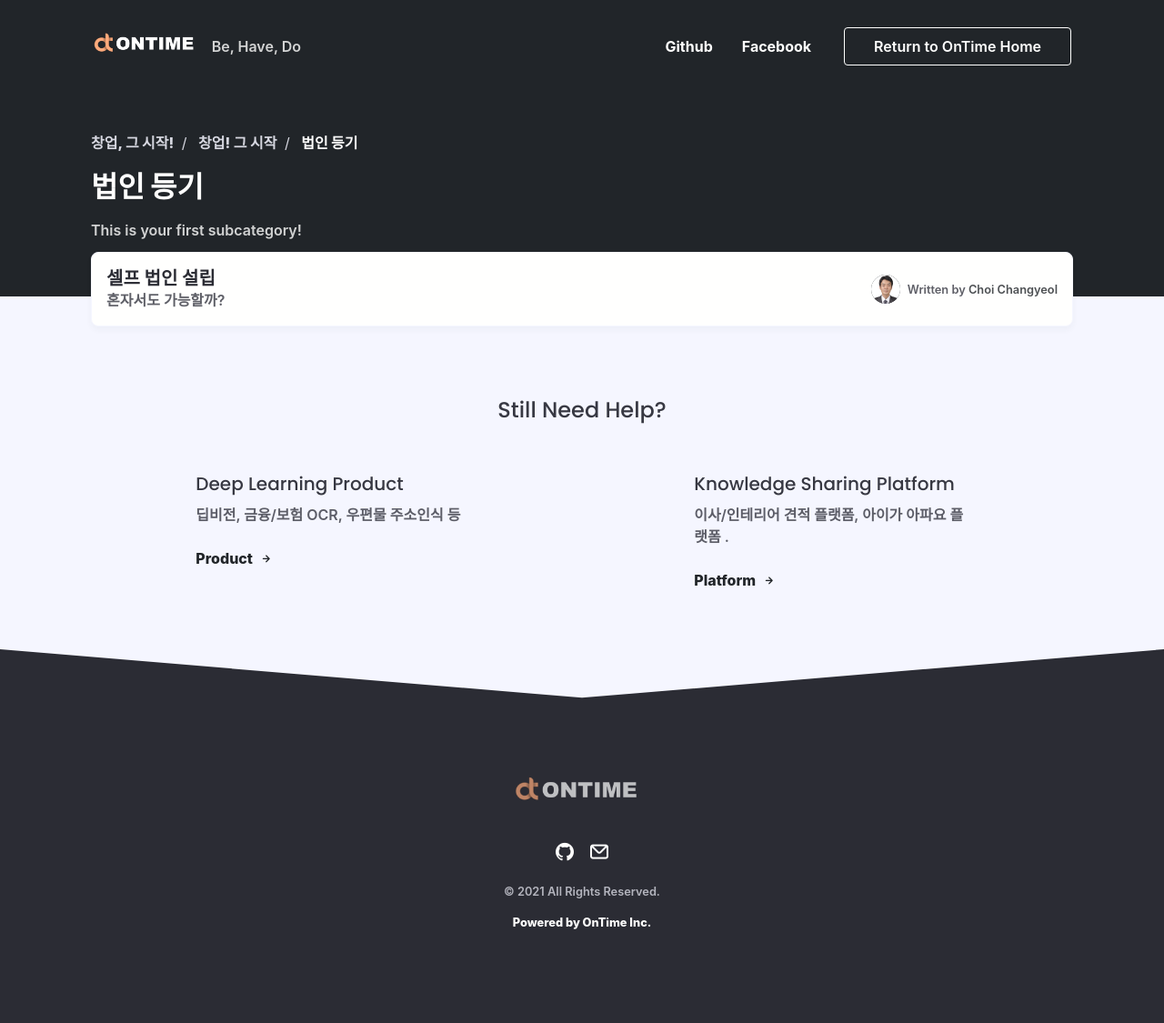
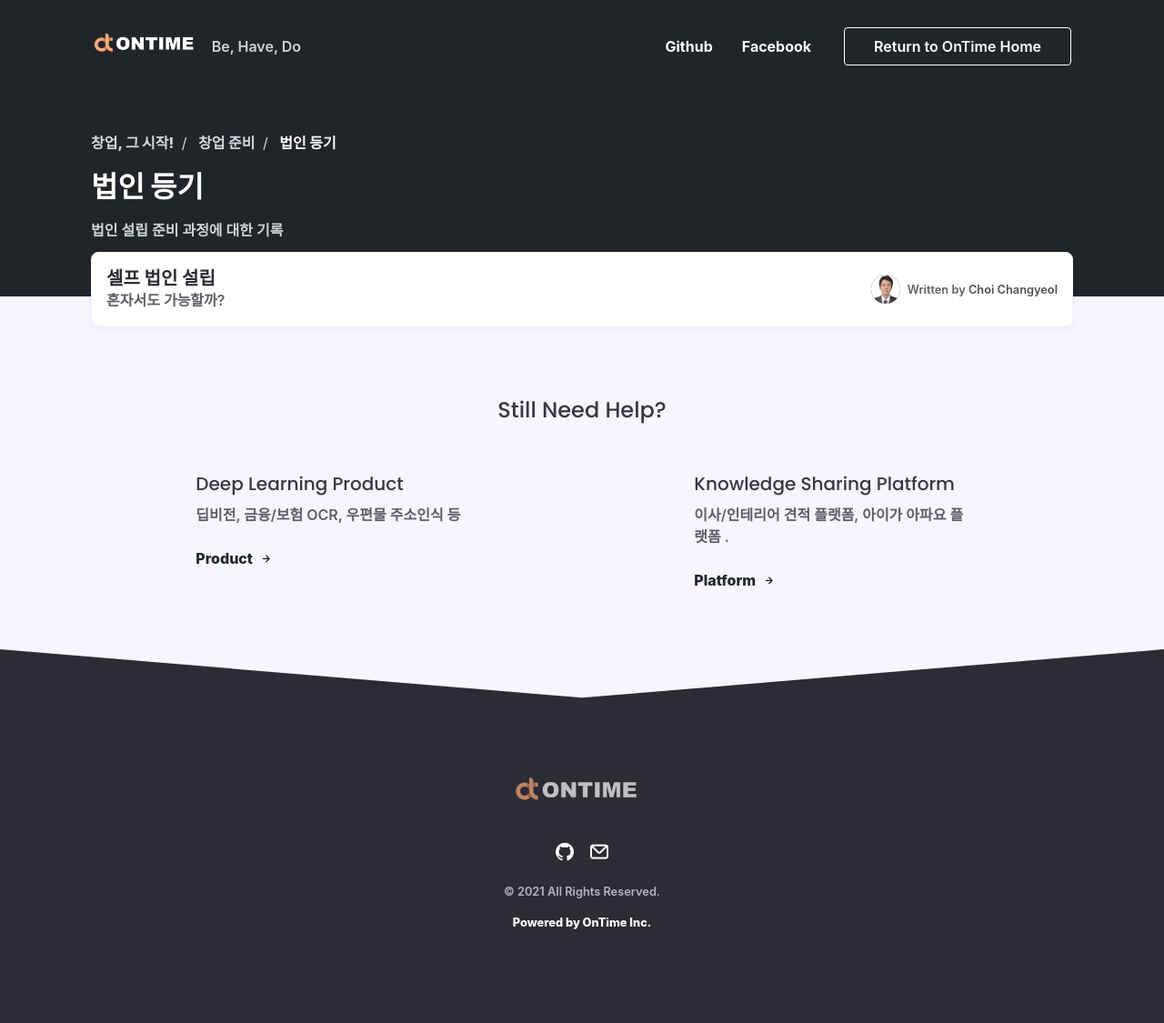
Before and after one commit to ontime-git/ontime-git.github.io, a Jekyll site: the page built from registration.html, in a window 1280 px wide. Shown: the whole page at 91% size. Built offline with Jekyll 4.4.1, drawn with Linux system fonts in a browser that asks for light colours; nearby versions of some CDN libraries; some web fonts are replaced; comment, search, counter and statistics services are not loaded.

Commit message:
Update subcategory_list.yml

```diff
--- a/_data/subcategory_list.yml
+++ b/_data/subcategory_list.yml
@@ -3,31 +3,31 @@
 registration:
   name: 법인 등기
   parent-category: setup
-  parent-category-name: 창업! 그 시작
-  description: This is your first subcategory!
+  parent-category-name: 창업 준비
+  description: 법인 설립 준비 과정에 대한 기록
 funding:
   name: 자본 유치
   parent-category: setup
-  parent-category-name: Using Subcategories
-  description: This is your second subcategory!
-marketing:
+  parent-category-name: 창업 준비
+  description: 자본 유치 과정에 대한 기록
+trend:
   name: 동향 분석
   parent-category: setup
-  parent-category-name: Using Subcategories
-  description: This is your third subcategory!
+  parent-category-name: 창업 준비
+  description: 시장 및 기술 동향에 대한 기록
 
 culture:
   name: 기업 문화
   parent-category: management
-  parent-category-name: 창업! 그 시작
+  parent-category-name: 경영 수업
   description: This is your first subcategory!
 humanresource:
   name: 인사 노무
   parent-category: management
-  parent-category-name: Using Subcategories
+  parent-category-name: 경영 수업
   description: This is your second subcategory!
 accounting:
   name: 회계 세무
   parent-category: management
-  parent-category-name: Using Subcategories
+  parent-category-name: 경영 수업
   description: This is your third subcategory!
```
